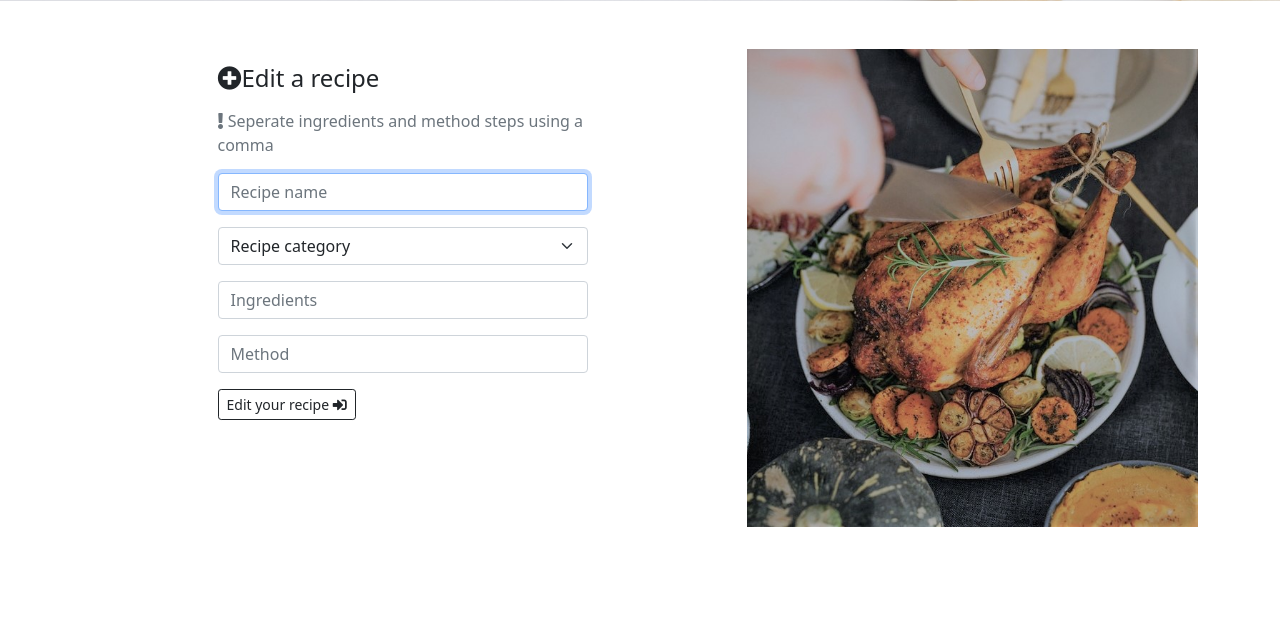
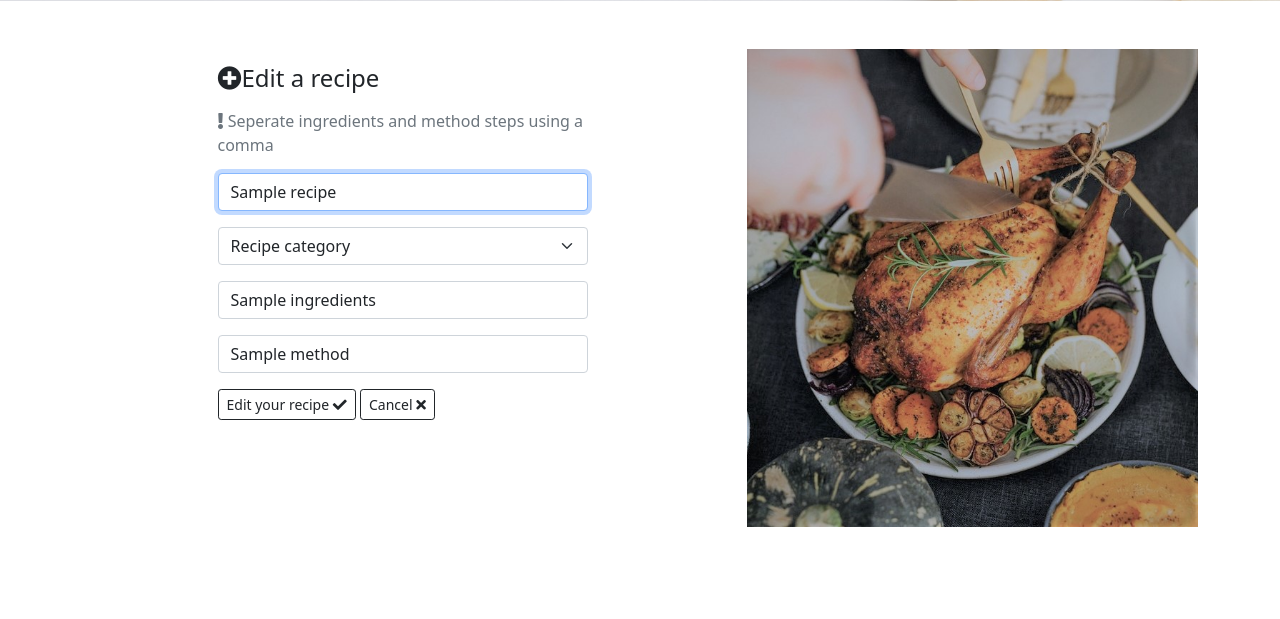
Before and after one commit to Code-Institute-Submissions/Chloe-O-C-O-O-K-Milestone-Project-3, a Flask app: template templates/edit_recipe.html in a window 1280 px wide. Shown: the part 559-1178 px from the top of the page. Run offline with Flask 2, Linux system fonts and the light colour scheme; the template is opened without the code that fills it: most values are stand-ins (such as "Sample title", 1, 10 or a date in 2020); some libraries are stand-ins or nearby versions.

Commit message:
changes to edit recipe page, edit & cancel buttons added

```diff
--- a/run.py
+++ b/run.py
@@ -126,8 +126,7 @@ def add_recipe():
 
 @app.route("/edit_recipe/<recipe_id>", methods=["GET", "POST"])
 def edit_recipe(recipe_id):
-    recipe = mongo.db.recipes.find_one({"_id_": ObjectId(recipe_id)})
-
+    recipe = mongo.db.recipes.find_one({"_id": ObjectId(recipe_id)})
     categories = mongo.db.categories.find().sort("category_name", 1)
     return render_template(
         "edit_recipe.html", recipe=recipe, categories=categories)
--- a/templates/edit_recipe.html
+++ b/templates/edit_recipe.html
@@ -13,18 +13,18 @@
                 <!--Recipe name-->
 
                 <label for="recipe_name" class="sr-only">Recipe name</label>
-                <input type="text" name="recipe_name" id="recipe_name" class="form-control" placeholder="Recipe name"
-                    required autofocus />
+                <input type="text" name="recipe_name" id="recipe_name" class="form-control"
+                    value="{{- recipe.recipe_name -}}" required autofocus />
 
                 <!--Category - loops through category db collection to display each category-->
 
                 <select class="form-select mt-3" for="recipe_name" id="category_name" name="category_name" required>
-                    <option selected>Recipe category</option>
+                    <option>Recipe category</option>
                     {% for category in categories %}
                     {% if category.category_name == recipe.category_name %}
-                        <option value="{{ category.category_name }}" selected>{{ category.category_name }}</option>
+                    <option value="{{ category.category_name }}" selected>{{ category.category_name }}</option>
                     {% else %}
-                        <option value="{{ category.category_name }}">{{ category.category_name }}</option>
+                    <option value="{{ category.category_name }}">{{ category.category_name }}</option>
                     {% endif %}
                     {% endfor %}
                 </select>
@@ -33,17 +33,23 @@
 
                 <label for="ingredients" class="sr-only">Ingredients</label>
                 <input type="text" name="ingredients" id="ingredients" class="form-control mt-3"
-                    placeholder="Ingredients" required autofocus />
+                    value="{{- recipe.ingredients -}}" required autofocus />
 
                 <!--Method-->
 
                 <label for="method" class="sr-only">Method</label>
-                <input type="text" name="method" id="method" class="form-control mt-3" placeholder="Method" required
-                    autofocus />
+                <input type="text" name="method" id="method" class="form-control mt-3" value="{{- recipe.method -}}"
+                    required autofocus />
 
                 <!--Submit button-->
-                <button class="btn btn-outline-dark btn-sm mt-3" type="submit">Edit your recipe <i
-                        class="fas fa-sign-in-alt"></i></button>
+
+                <a class="btn btn-outline-dark btn-sm mt-3" href="{{  url_for('add_recipe')  }}" role="button">Edit your
+                    recipe <i class="fas fa-check"></i></a>
+                <!--Cancel button-->
+
+                <a class="btn btn-outline-dark btn-sm mt-3" href="{{  url_for('recipes')  }}" role="button">Cancel
+                    <i class="fas fa-times"></i></a>
+
             </form>
         </div>
         <div class="col-md-5">
--- a/templates/recipes.html
+++ b/templates/recipes.html
@@ -12,7 +12,7 @@
 
 
 <div class="container">
-    <a class="btn btn-outline-dark btn-sm mt-5" href="{{  url_for('add_recipe')  }}" role="button">Add a new recipe</a>
+    <a class="btn btn-outline-dark btn-sm mt-5 mb-4" href="{{  url_for('add_recipe')  }}" role="button">Add a new recipe</a>
     <div class="accordion accordion-flush">
         {% for recipe in recipes %}
         <div class="accordion-item ">
```
